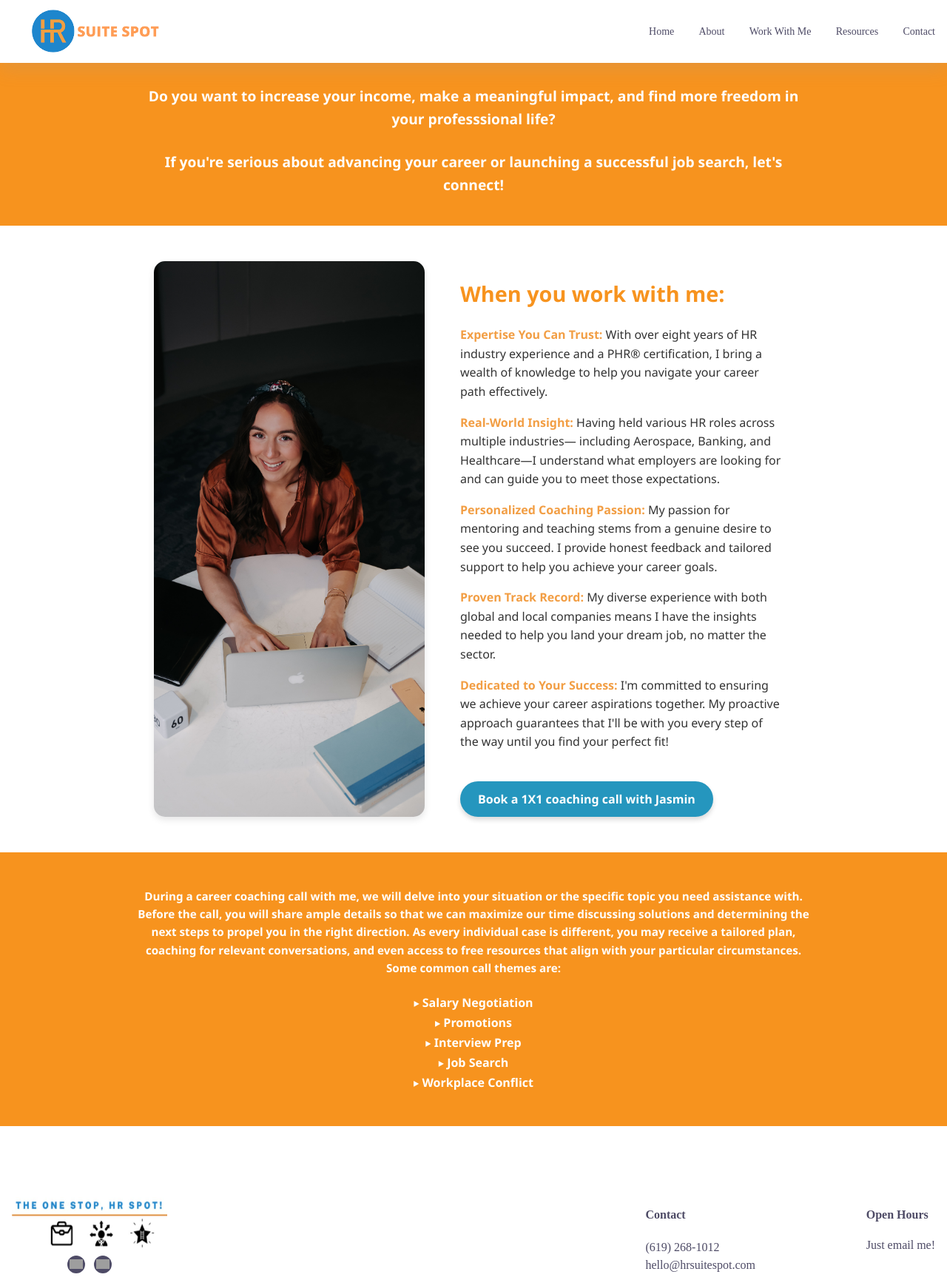
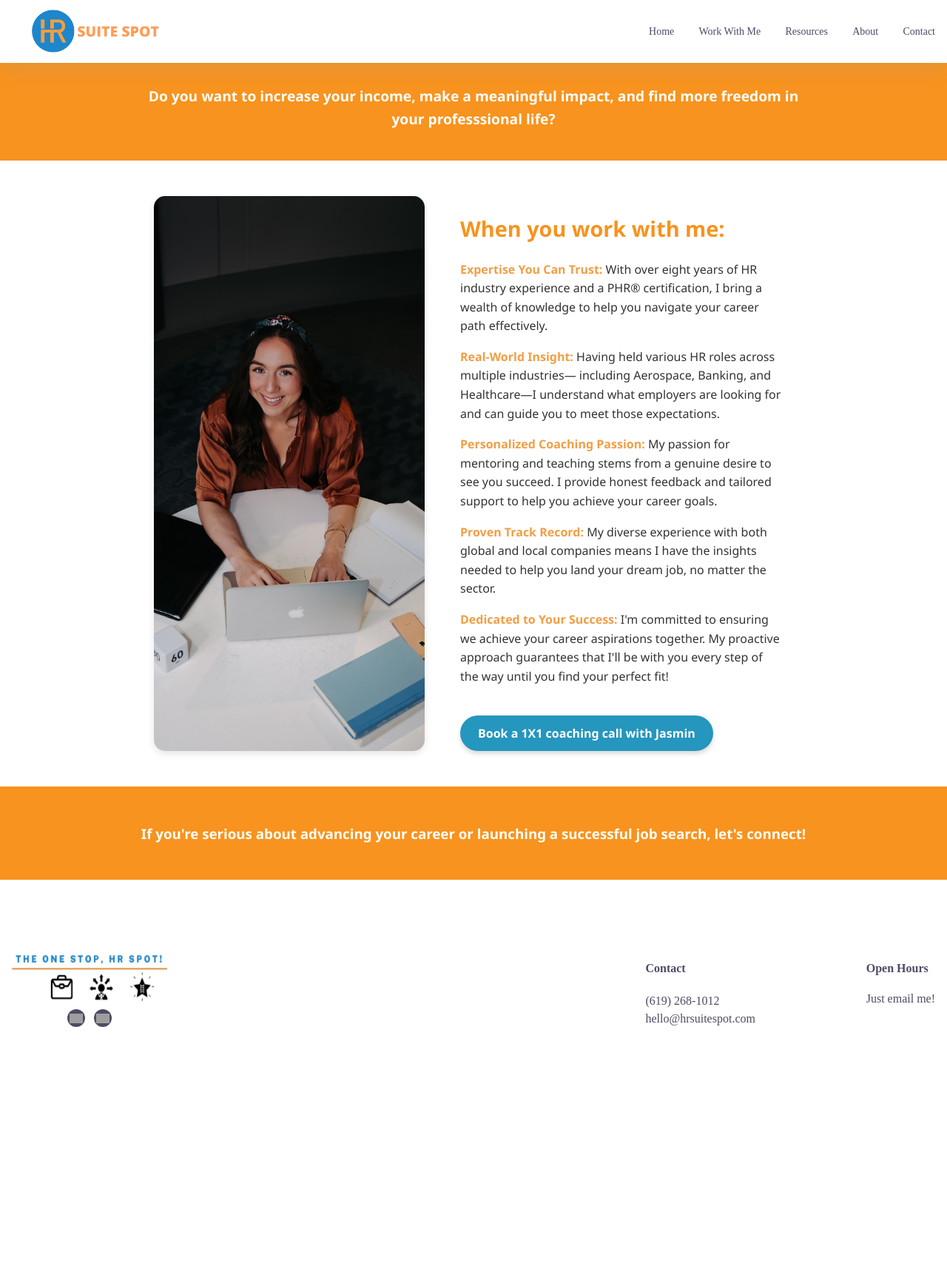
Before and after one commit to CovertRob/hr_suite_spot, a Flask app: page /coach in a window 1280 px wide. Shown: the top 1730 px of the page at 74% size. After the commit the page ends 1388 px from the top, so only its background shows below. Run offline with Flask 3, Linux system fonts and the light colour scheme; some libraries are stand-ins or nearby versions; grey boxes are pictures that could not be loaded.

Commit message:
Edit coach page.

```diff
--- a/hr_suite_spot/templates/coaching_call.html
+++ b/hr_suite_spot/templates/coaching_call.html
@@ -7,7 +7,6 @@
 <section id="coaching-call">
     <div class="content-topper">
         <h3 class="white-text">Do you want to increase your income, make a meaningful impact, and find more freedom in your professsional life?</h3>
-        <h3 class="white-text">If you're serious about advancing your career or launching a successful job search, let's connect!</h3>
     </div>
     <div id="body">
         <div class="content-main">
@@ -31,16 +30,7 @@
         </div>
     </div>
     <div class="content-footer">
-        <div class="white-text">
-            <p class="footer-text">During a career coaching call with me, we will delve into your situation or the specific topic you need assistance with. Before the call, you will share ample details so that we can maximize our time discussing solutions and determining the next steps to propel you in the right direction. As every individual case is different, you may receive a tailored plan, coaching for relevant conversations, and even access to free resources that align with your particular circumstances. Some common call themes are:</p>
-            <ul class="footer-list">
-                <li class="footer-list-item">Salary Negotiation</li>
-                <li class="footer-list-item">Promotions</li>
-                <li class="footer-list-item">Interview Prep</li>
-                <li class="footer-list-item">Job Search</li>
-                <li class="footer-list-item">Workplace Conflict</li>
-            </ul>
-        </div>
+        <h3 class="white-text">If you're serious about advancing your career or launching a successful job search, let's connect!</h3>
     </div>
 </section>
 {% include 'footer.html' %}
--- a/hr_suite_spot/templates/layout_2.html
+++ b/hr_suite_spot/templates/layout_2.html
@@ -35,11 +35,6 @@
                         </a>
                     </li>
                     <li class="cs-li">
-                        <a href="/about" class="cs-li-link">
-                            About
-                        </a>
-                    </li>
-                    <li class="cs-li">
                         <a href="/coach" class="cs-li-link">
                             Work With Me
                         </a>
@@ -47,6 +42,11 @@
                     <li class="cs-li">
                         <a href="/resources" class="cs-li-link">
                             Resources
+                        </a>
+                    </li>
+                    <li class="cs-li">
+                        <a href="/about" class="cs-li-link">
+                            About
                         </a>
                     </li>
                     <li class="cs-li">
```
